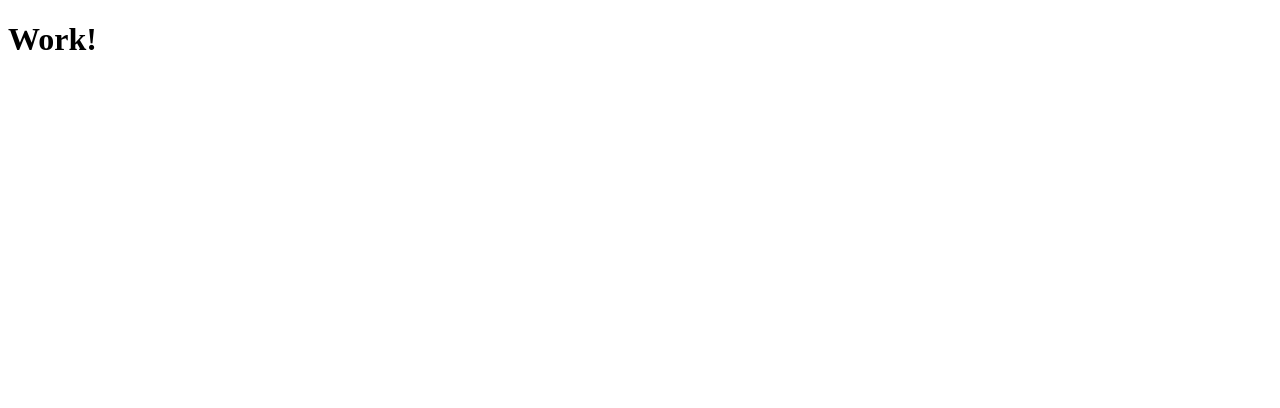
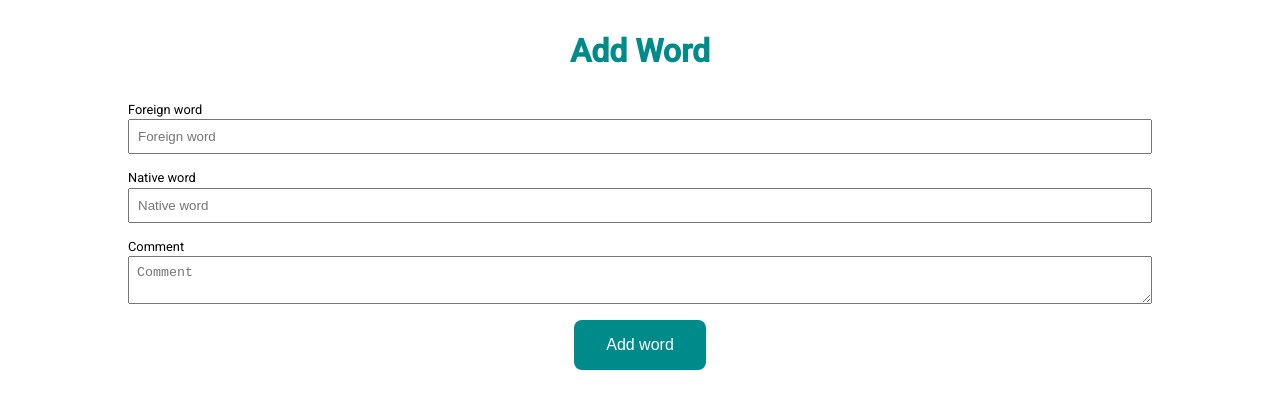
Before and after one commit to vskorohod/wordskeeper, an Angular app: page / in a window 1280 px wide. Shown: the top 408 px of the page. Built offline with nearby package versions, Linux system fonts and the light colour scheme.

Commit message:
Add add-word component

```diff
--- a/angular.json
+++ b/angular.json
@@ -93,6 +93,7 @@
               "src/assets"
             ],
             "styles": [
+              "./node_modules/@angular/material/prebuilt-themes/indigo-pink.css",
               "src/styles.scss"
             ],
             "scripts": []
@@ -124,6 +125,7 @@
           }
         }
       }
-    }},
+    }
+  },
   "defaultProject": "wordskeeper"
 }
--- a/package.json
+++ b/package.json
@@ -12,13 +12,16 @@
   "private": true,
   "dependencies": {
     "@angular/animations": "~8.2.14",
+    "@angular/cdk": "~8.2.3",
     "@angular/common": "~8.2.14",
     "@angular/compiler": "~8.2.14",
     "@angular/core": "~8.2.14",
     "@angular/forms": "~8.2.14",
+    "@angular/material": "^8.2.3",
     "@angular/platform-browser": "~8.2.14",
     "@angular/platform-browser-dynamic": "~8.2.14",
     "@angular/router": "~8.2.14",
+    "hammerjs": "^2.0.8",
     "rxjs": "~6.4.0",
     "tslib": "^1.10.0",
     "zone.js": "~0.9.1"
--- /dev/null
+++ b/src/app/add-word/add-word.component.html
@@ -0,0 +1,20 @@
+<h1 class="header">
+  Add Word
+</h1>
+<form [formGroup]="addWordForm" class="form">
+  <div class="form__group">
+    <label class="form__label" for="foreignWord">Foreign word</label>
+    <input class="form__input" type="text" id="foreignWord" placeholder="Foreign word" formControlName="foreignWord">
+    <span class="form__hint" *ngIf="!addWordForm.get('foreignWord').valid && addWordForm.get('foreignWord').touched">The field "Foreign word" is required!</span>
+  </div>
+  <div class="form__group">
+    <label class="form__label" for="nativeWord">Native word</label>
+    <input class="form__input" type="email" id="nativeWord" placeholder="Native word" formControlName="nativeWord">
+    <span class="form__hint" *ngIf="!addWordForm.get('nativeWord').valid && addWordForm.get('nativeWord').touched">The field "Native word" is required!</span>
+  </div>
+  <div class="form__group">
+    <label class="form__label" for="comment">Comment</label>
+    <textarea class="form__input" id="comment" placeholder="Comment" formControlName="comment"></textarea>
+  </div>
+  <button class="form__button" type="submit">Add word</button>
+</form>
--- /dev/null
+++ b/src/app/add-word/add-word.component.scss
@@ -0,0 +1,50 @@
+.header {
+  margin-top: 2rem;
+  text-align: center;
+  color: darkcyan;
+}
+.form {
+  width: 80%;
+  margin: 2rem auto 0;
+  display: flex;
+  flex-direction: column;
+
+  &__label {
+    font-size: 0.8rem;
+    margin-bottom: 0.15rem;
+  }
+
+  &__input {
+    padding: 0.5rem;
+
+    &.ng-invalid.ng-touched {
+      border: 1px solid firebrick;
+      color: firebrick;
+      &::placeholder{
+        color: firebrick;
+      }
+    }
+  }
+
+  &__hint {
+    margin-top: 0.1rem;
+    font-size: 0.65rem;
+    color: firebrick;
+  }
+
+  &__button {
+    margin: 0 auto;
+    padding: 1rem 2rem;
+    font-size: 1rem;
+    color: white;
+    background-color: darkcyan;
+    border: none;
+    border-radius: 0.5rem;
+  }
+}
+
+.form__group {
+  display: flex;
+  flex-direction: column;
+  margin-bottom: 1rem;
+}
--- /dev/null
+++ b/src/app/add-word/add-word.component.ts
@@ -0,0 +1,20 @@
+import {Component, OnInit} from '@angular/core';
+import {FormControl, FormGroup, Validators} from '@angular/forms';
+
+@Component({
+  selector: 'app-add-word',
+  templateUrl: './add-word.component.html',
+  styleUrls: ['./add-word.component.scss']
+})
+
+export class AddWordComponent implements OnInit {
+  addWordForm: FormGroup;
+
+  ngOnInit() {
+    this.addWordForm = new FormGroup({
+      foreignWord: new FormControl(null, Validators.required),
+      nativeWord: new FormControl(null, Validators.required),
+      comment: new FormControl(null)
+    });
+  }
+}
--- a/src/app/app-routing.module.ts
+++ /dev/null
@@ -1,11 +0,0 @@
-import { NgModule } from '@angular/core';
-import { Routes, RouterModule } from '@angular/router';
-
-
-const routes: Routes = [];
-
-@NgModule({
-  imports: [RouterModule.forRoot(routes)],
-  exports: [RouterModule]
-})
-export class AppRoutingModule { }
--- a/src/app/app.component.html
+++ b/src/app/app.component.html
@@ -1 +1 @@
-<h1>Work!</h1>
+<app-add-word></app-add-word>
--- a/src/app/app.component.ts
+++ b/src/app/app.component.ts
@@ -1,13 +1,9 @@
-import {Component, OnInit} from '@angular/core';
+import {Component} from '@angular/core';
 
 @Component({
   selector: 'app-root',
   templateUrl: './app.component.html',
   styleUrls: ['./app.component.scss']
 })
-export class AppComponent implements OnInit {
-  constructor() {
-  }
-  ngOnInit(): void {
-  }
+export class AppComponent {
 }
--- a/src/index.html
+++ b/src/index.html
@@ -6,6 +6,8 @@
   <base href="/">
   <meta name="viewport" content="width=device-width, initial-scale=1">
   <link rel="icon" type="image/x-icon" href="favicon.ico">
+  <link href="https://fonts.googleapis.com/css?family=Roboto:300,400,500&display=swap" rel="stylesheet">
+  <link href="https://fonts.googleapis.com/icon?family=Material+Icons" rel="stylesheet">
 </head>
 <body>
   <app-root></app-root>
--- a/src/main.ts
+++ b/src/main.ts
@@ -1,3 +1,4 @@
+import 'hammerjs';
 import { enableProdMode } from '@angular/core';
 import { platformBrowserDynamic } from '@angular/platform-browser-dynamic';
 
--- a/src/styles.scss
+++ b/src/styles.scss
@@ -1 +1,8 @@
 /* You can add global styles to this file, and also import other style files */
+
+html, body { height: 100%; }
+body {
+  margin: 0;
+  font-family: Roboto, "Helvetica Neue", sans-serif;
+
+}
```
Also changed, not shown: src/app/app.module.ts (+5 -5 lines), 2 other files (tests, documents, lock files or other folders).
